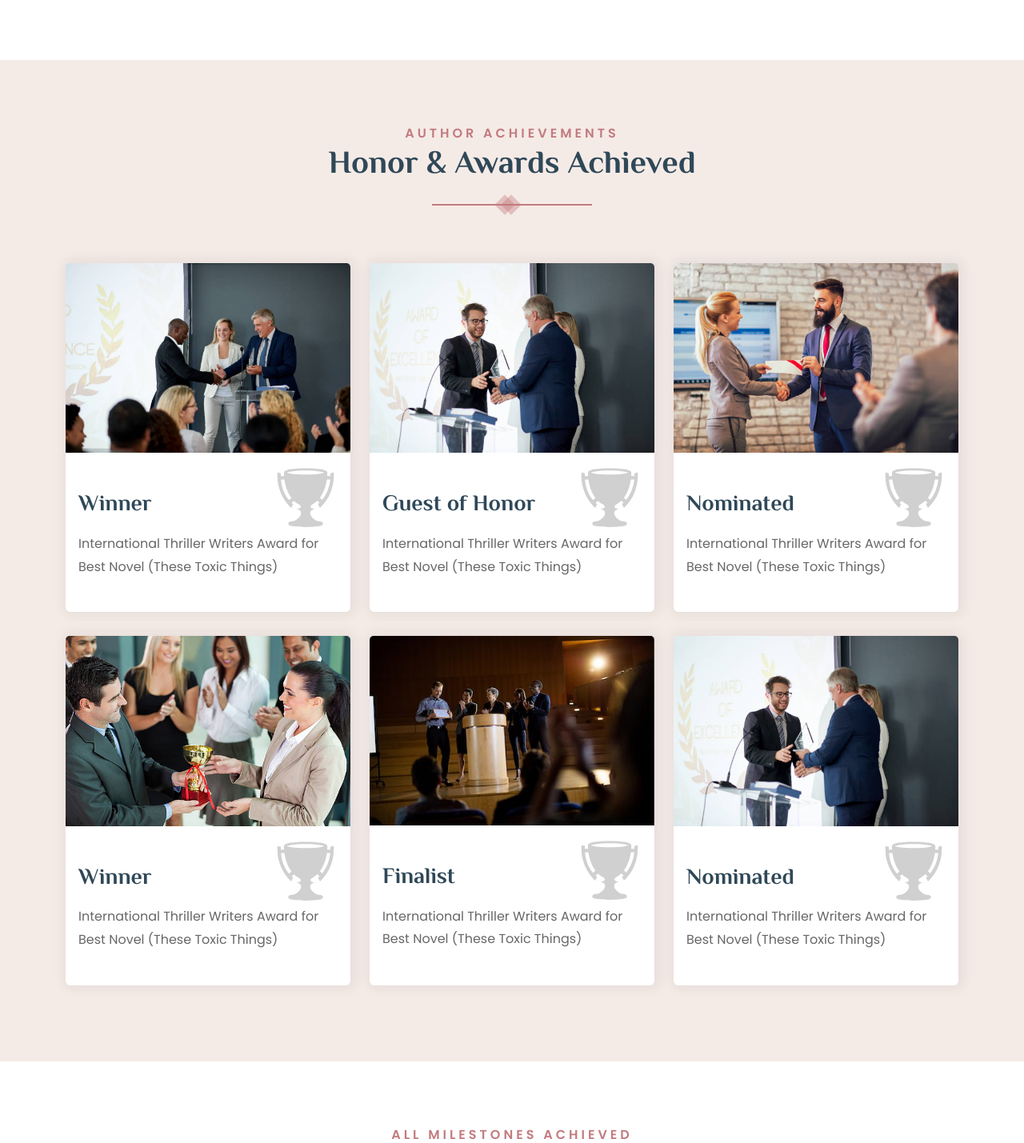
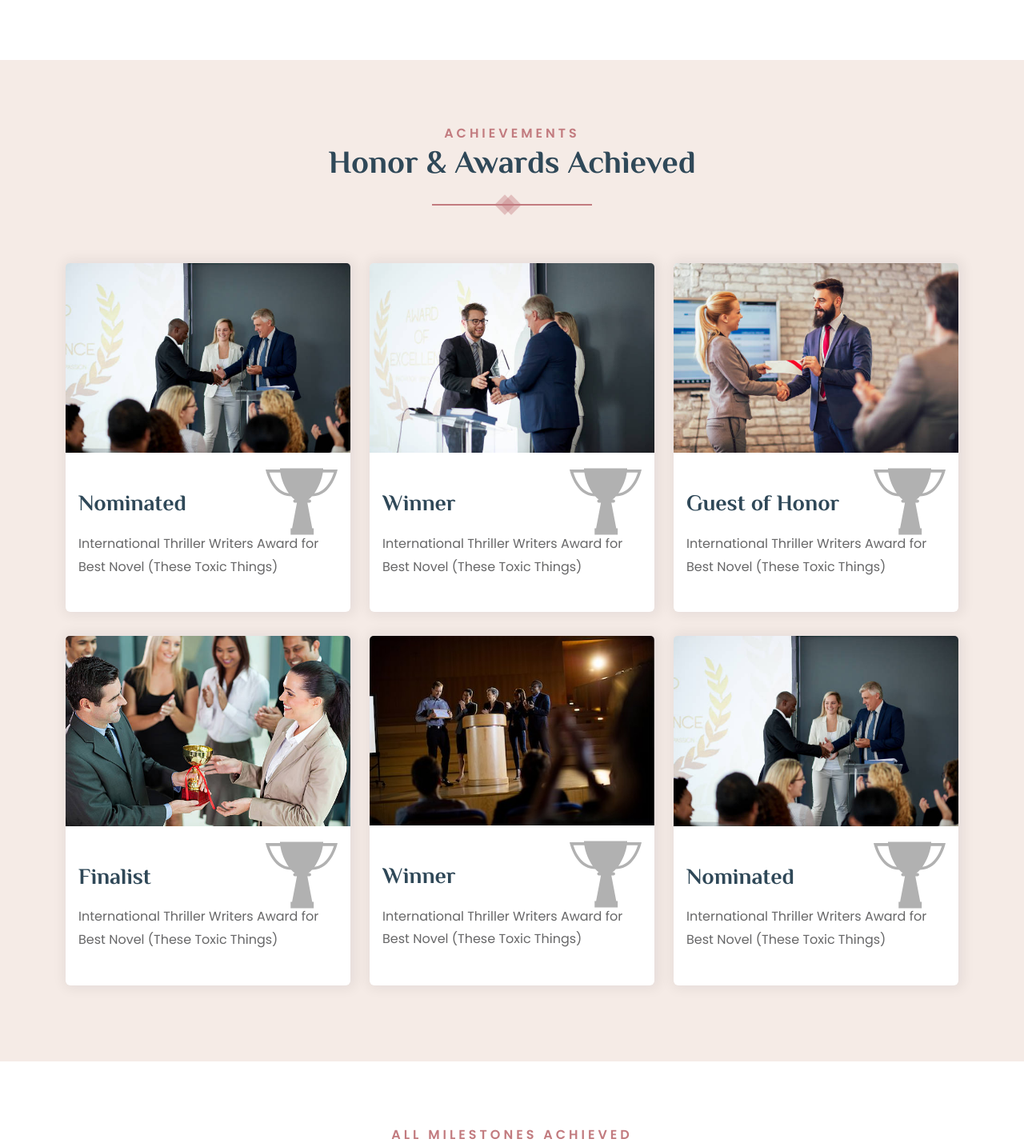
Before and after one commit to foysalimran/wonted-react, a React (Create React App) app: page /v5 in a window 1280 px wide. Shown: the part 5562-6991 px from the top of the page at 80% size. Built offline with nearby package versions, Linux system fonts and the light colour scheme.

Commit message:
home version 2 data created

```diff
--- a/src/assets/sass/components/_achievement.scss
+++ b/src/assets/sass/components/_achievement.scss
@@ -2,10 +2,10 @@
   &__item {
     box-shadow: 5px 5px $color-secondary;
     background-color: $bg-one;
-    img {
-      height: 100%;
-      object-fit: cover;
-    }
+    // img {
+    //   height: 100%;
+    //   object-fit: cover;
+    // }
   }
 
   .card {
@@ -22,10 +22,9 @@
     padding: 30px 10px 10px 0px;
 
     &__icon {
-      svg {
+      img {
         position: absolute;
         opacity: 0.3;
-        font-size: 80px;
         top: 0;
         right: 0;
       }
--- a/src/components/achievement.js
+++ b/src/components/achievement.js
@@ -4,7 +4,6 @@ const Achievement = () => {
 const { achievements } = achievementData;
 
   return (
-    // <!-- ========== Achievement section start ========== -->
     <section id="achievements" className="section-padding achievement bg-one">
       <div className="container">
         <div className="row">
@@ -15,7 +14,7 @@ const { achievements } = achievementData;
                 data-aos-duration="1000"
                 data-aos-delay="150"
               >
-                Achievements
+                {achievements.title}
               </span>
               <h2
                 className="display-6"
@@ -23,7 +22,7 @@ const { achievements } = achievementData;
                 data-aos-duration="1000"
                 data-aos-delay="200"
               >
-                Awards Achieved for this book
+                {achievements.subtitle}
               </h2>
               <div
                 className="section-divider divider-traingle"
@@ -35,7 +34,7 @@ const { achievements } = achievementData;
           </div>
         </div>
         <div className="row row-cols-1 row-cols-md-2">
-          {achievements?.map((data) => (
+          {achievements?.awards?.map((data) => (
             <div
               key={data.id}
               className="m-15px-tb"
@@ -55,7 +54,12 @@ const { achievements } = achievementData;
                   <div className="col mt-0">
                     <div className="achievement__content">
                       <div className="achievement__content__icon">
-                        <i className="icofont-award"></i>
+                      <img
+                        className="img-fluid"
+                        src={achievements.icon}
+                        alt="icon"
+                        width="80"
+                      />
                       </div>
                       <h3>{data.title}</h3>
                       <p>{data.description}</p>
--- a/src/components/achievementV2.js
+++ b/src/components/achievementV2.js
@@ -22,7 +22,7 @@ const AchievementV2 = () => {
                 data-aos-duration="1000"
                 data-aos-delay="150"
               >
-                Author Achievements
+                {achievements.title}
               </span>
               <h2
                 className="display-6"
@@ -30,7 +30,7 @@ const AchievementV2 = () => {
                 data-aos-duration="1000"
                 data-aos-delay="200"
               >
-                Honor & Awards Achieved
+                {achievements.subtitle}
               </h2>
               <div
                 className="section-divider divider-traingle"
@@ -42,7 +42,39 @@ const AchievementV2 = () => {
           </div>
         </div>
         <div className="row row-cols-1 row-cols-md-2 row-cols-lg-3">
-          <div
+        {achievements?.awards?.map((data) => (
+           <div key={data.id}
+           className="m-15px-tb"
+           data-aos="fade-up"
+           data-aos-duration="1000"
+           data-aos-delay="200"
+         >
+           <div className="card h-100 translateEffect1">
+             <img
+               src={data.image}
+               className="card-img-top"
+               alt="..."
+             />
+             <div className="card-body">
+               <div className="achievement__content">
+                 <div className="achievement__content__icon">
+                 <img
+                        className="img-fluid"
+                        src={achievements.icon}
+                        alt="icon"
+                        width="90"
+                      />
+                 </div>
+                 <h3>{data.title}</h3>
+                 <p>
+                   {data.description}
+                 </p>
+               </div>
+             </div>
+           </div>
+         </div>
+        ))}
+          {/* <div
             className="m-15px-tb"
             data-aos="fade-up"
             data-aos-duration="1000"
@@ -202,7 +234,7 @@ const AchievementV2 = () => {
                 </div>
               </div>
             </div>
-          </div>
+          </div> */}
         </div>
       </div>
     </section>
--- a/src/components/author.js
+++ b/src/components/author.js
@@ -47,14 +47,19 @@ const Author = () => {
             <div className="author__image">
               <img
                 className="img-fluid"
-                src="assets/images/author.png"
+                src={about.image}
                 alt="Author Image"
               />
               <a
                 href="https://youtu.be/qg0_FinB6EE"
                 className="glightbox3 video-btn"
               >
-                <i className="icofont-play"></i>
+                <img
+                        className="img-fluid"
+                        src="../assets/icons/ui-play.svg"
+                        alt="icon"
+                        width="25"
+                      />
               </a>
               <div className="promo-video">
                 <div className="waves-block">
--- a/src/data/achievements.json
+++ b/src/data/achievements.json
@@ -1,47 +1,46 @@
 {
-  "achievements": [
+  "achievements": {
+    "title": "Achievements",
+    "subtitle": "Honor & Awards Achieved",
+    "icon": "/assets/icons/trophy.svg",
+    "awards": [
       {
         "id": 1,
         "title": "Nominated",
         "image": "/assets/images/awards/1.jpg",
-      "description": "International Thriller Writers Award for Best Novel (These Toxic Things)",
-      "icon": "/assets/icons/trophy.svg"
+        "description": "International Thriller Writers Award for Best Novel (These Toxic Things)"
       },
       {
         "id": 2,
         "title": "Winner",
         "image": "/assets/images/awards/2.jpg",
-      "description": "International Thriller Writers Award for Best Novel (These Toxic Things)",
-      "icon": "/assets/icons/trophy.svg"
+        "description": "International Thriller Writers Award for Best Novel (These Toxic Things)"
       },
 
       {
         "id": 3,
         "title": "Guest of Honor",
         "image": "/assets/images/awards/3.jpg",
-      "description": "International Thriller Writers Award for Best Novel (These Toxic Things)",
-      "icon": "/assets/icons/trophy.svg"
+        "description": "International Thriller Writers Award for Best Novel (These Toxic Things)"
       },
       {
         "id": 4,
         "title": "Finalist",
         "image": "/assets/images/awards/4.jpg",
-      "description": "International Thriller Writers Award for Best Novel (These Toxic Things)",
-      "icon": "/assets/icons/trophy.svg"
+        "description": "International Thriller Writers Award for Best Novel (These Toxic Things)"
       },
       {
         "id": 5,
         "title": "Winner",
         "image": "/assets/images/awards/5.jpg",
-      "description": "International Thriller Writers Award for Best Novel (These Toxic Things)",
-      "icon": "/assets/icons/trophy.svg"
+        "description": "International Thriller Writers Award for Best Novel (These Toxic Things)"
       },
       {
         "id": 6,
         "title": "Nominated",
         "image": "/assets/images/awards/1.jpg",
-      "description": "International Thriller Writers Award for Best Novel (These Toxic Things)",
-      "icon": "/assets/icons/trophy.svg"
+        "description": "International Thriller Writers Award for Best Novel (These Toxic Things)"
       }
     ]
   }
+}
```
Lines whose indentation alone changed are shown as unchanged.
